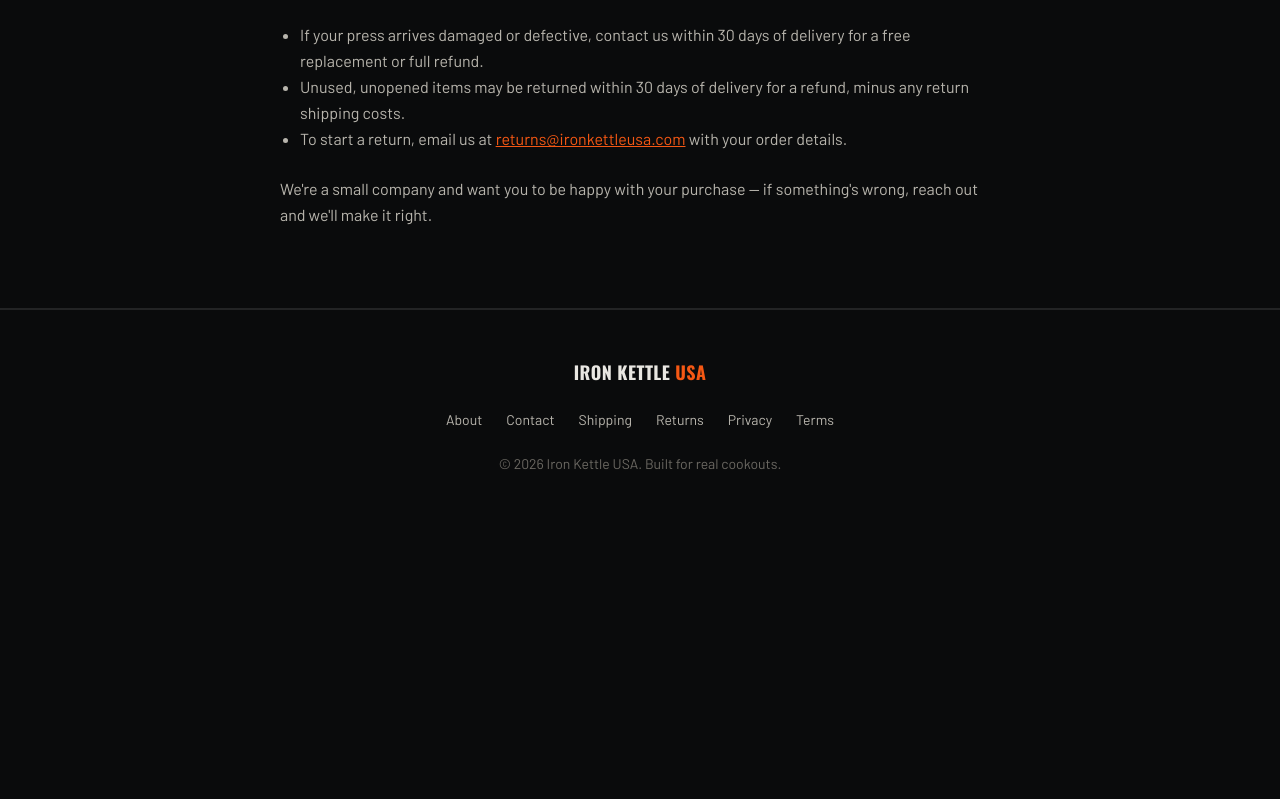
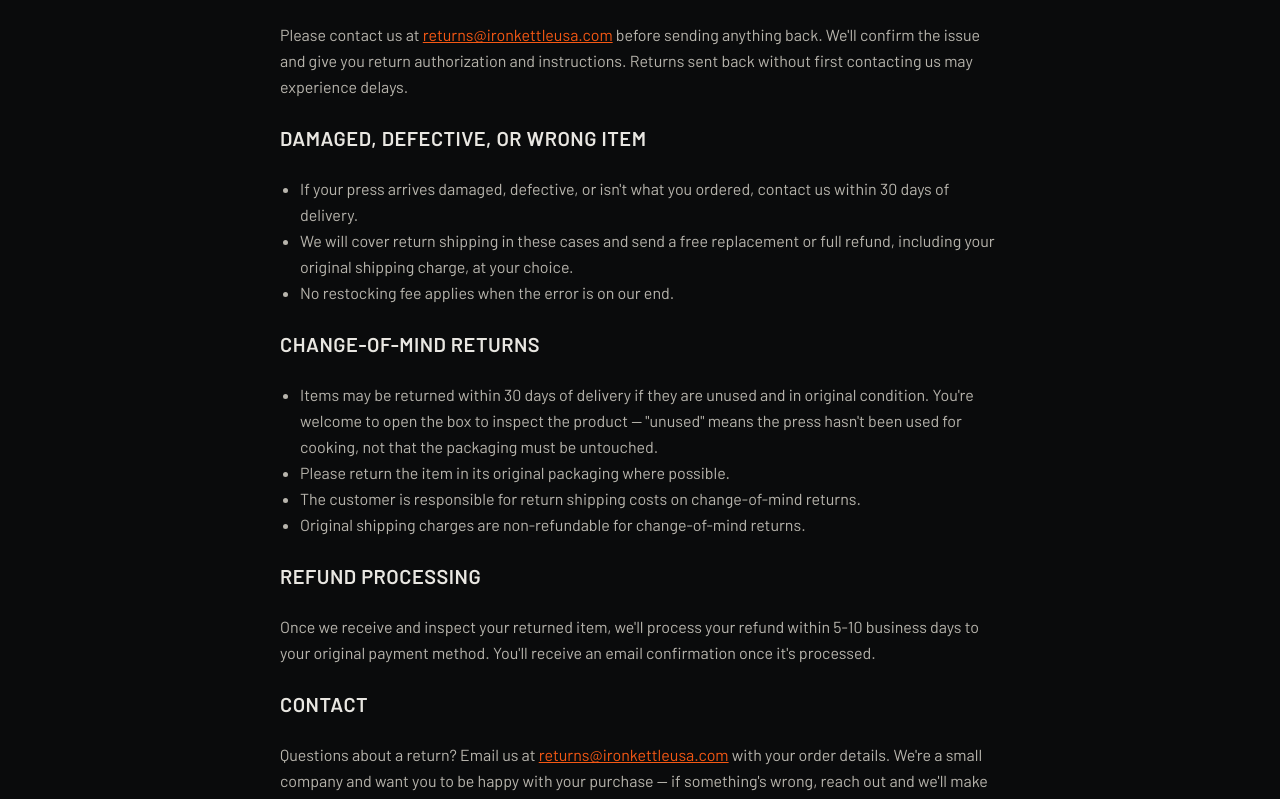
Before and after one commit to IronKettleUSA/iron-kettle-site, a Next.js app: page /returns in a window 1280 px wide. Shown: the part 380-1179 px from the top of the page. Before the commit the page ends 902 px from the top, so only its background shows below. Built offline with nearby package versions, Linux system fonts and the light colour scheme.

Commit message:
Expand returns policy with full details

```diff
--- a/app/returns/page.tsx
+++ b/app/returns/page.tsx
@@ -9,31 +9,73 @@
     <InfoPageShell eyebrow="Returns & Exchanges" title="Returns">
       <p>
         Reserving your spot on our First-Run list does not charge you and is
-        not a completed sale — so there's nothing to return at this stage. The
-        policy below is what will apply once your order ships and payment is
-        collected.
+        not a completed sale — so there's nothing to return at this stage.
+        The policy below is what will apply once your order ships and
+        payment is collected.
       </p>
-      <h2>Our Policy</h2>
+
+      <h2>Before You Return Anything</h2>
+      <p>
+        Please contact us at{" "}
+        <a href="mailto:returns@ironkettleusa.com">
+          returns@ironkettleusa.com
+        </a>{" "}
+        before sending anything back. We'll confirm the issue and give you
+        return authorization and instructions. Returns sent back without
+        first contacting us may experience delays.
+      </p>
+
+      <h2>Damaged, Defective, or Wrong Item</h2>
       <ul>
         <li>
-          If your press arrives damaged or defective, contact us within 30
-          days of delivery for a free replacement or full refund.
+          If your press arrives damaged, defective, or isn't what you
+          ordered, contact us within 30 days of delivery.
         </li>
         <li>
-          Unused, unopened items may be returned within 30 days of delivery
-          for a refund, minus any return shipping costs.
+          We will cover return shipping in these cases and send a free
+          replacement or full refund, including your original shipping
+          charge, at your choice.
+        </li>
+        <li>No restocking fee applies when the error is on our end.</li>
+      </ul>
+
+      <h2>Change-of-Mind Returns</h2>
+      <ul>
+        <li>
+          Items may be returned within 30 days of delivery if they are
+          unused and in original condition. You're welcome to open the box
+          to inspect the product — "unused" means the press hasn't been
+          used for cooking, not that the packaging must be untouched.
         </li>
         <li>
-          To start a return, email us at{" "}
-          <a href="mailto:returns@ironkettleusa.com">
-            returns@ironkettleusa.com
-          </a>{" "}
-          with your order details.
+          Please return the item in its original packaging where possible.
+        </li>
+        <li>
+          The customer is responsible for return shipping costs on
+          change-of-mind returns.
+        </li>
+        <li>
+          Original shipping charges are non-refundable for change-of-mind
+          returns.
         </li>
       </ul>
+
+      <h2>Refund Processing</h2>
       <p>
-        We're a small company and want you to be happy with your purchase —
-        if something's wrong, reach out and we'll make it right.
+        Once we receive and inspect your returned item, we'll process your
+        refund within 5-10 business days to your original payment method.
+        You'll receive an email confirmation once it's processed.
+      </p>
+
+      <h2>Contact</h2>
+      <p>
+        Questions about a return? Email us at{" "}
+        <a href="mailto:returns@ironkettleusa.com">
+          returns@ironkettleusa.com
+        </a>{" "}
+        with your order details. We're a small company and want you to be
+        happy with your purchase — if something's wrong, reach out and we'll
+        make it right.
       </p>
     </InfoPageShell>
   );
```
